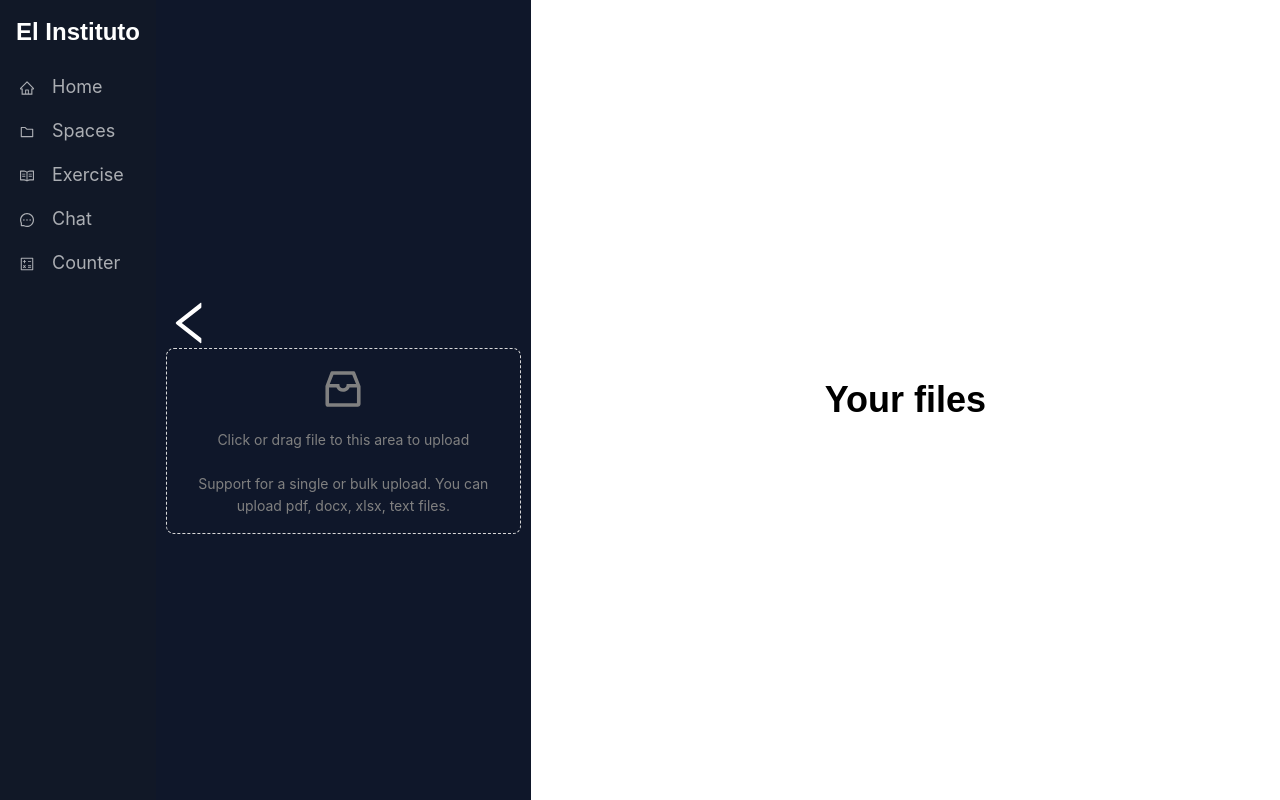
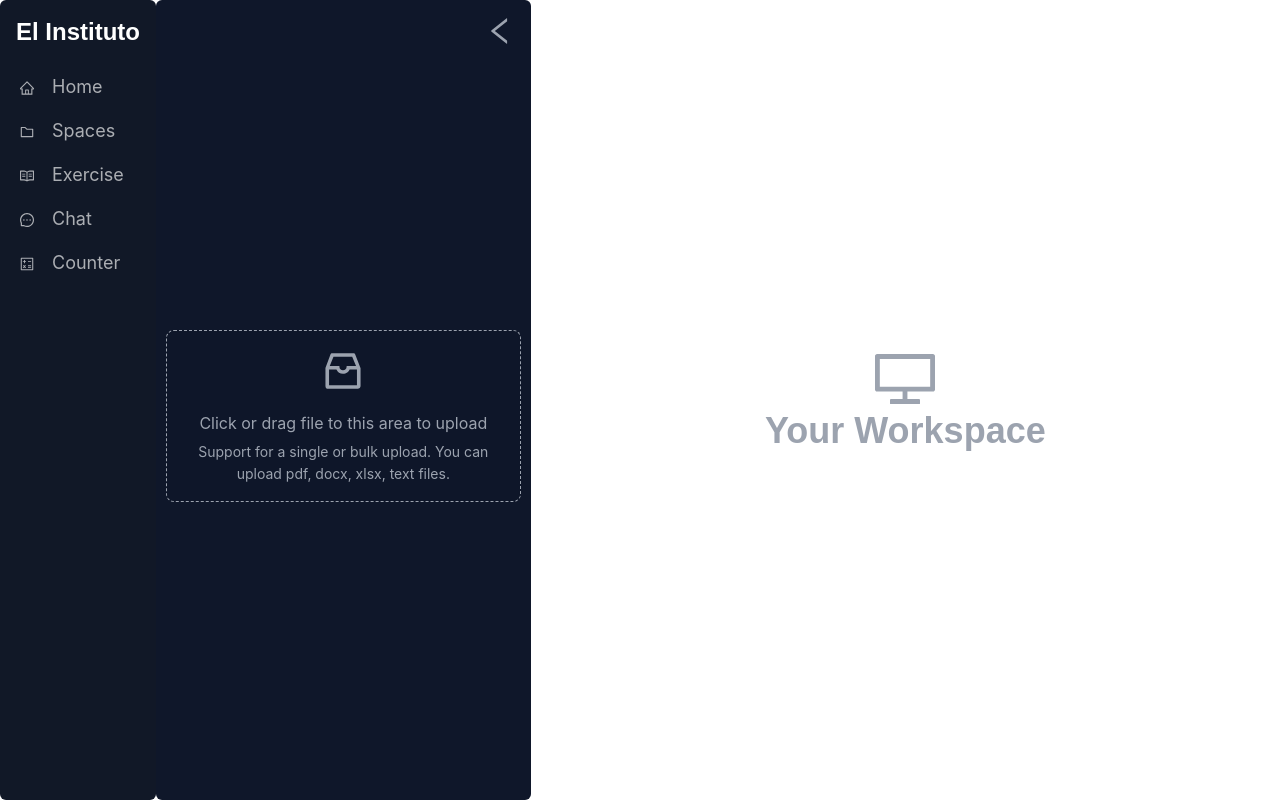
Before and after one commit to DominikTenerife/el-instituto, a Next.js app: page /spaces in a window 1280 px wide. Built offline with nearby package versions, Linux system fonts and the light colour scheme.

Commit message:
fine tuning right arrow visibility

```diff
--- a/src/app/spaces/page.tsx
+++ b/src/app/spaces/page.tsx
@@ -1,7 +1,8 @@
 // src/app/upload/page.tsx
 "use client";
 
-import { InboxOutlined, LeftOutlined } from '@ant-design/icons';
+import { useState } from 'react';
+import { InboxOutlined, LeftOutlined, RightOutlined, DesktopOutlined } from '@ant-design/icons';
 import { message, Upload } from 'antd';
 import type { UploadProps } from 'antd';
 
@@ -28,27 +29,51 @@ const draggerProps: UploadProps = {
 };
 
 export default function UploadPage() {
+  const [utilityBarVisible, setUtilityBarVisible] = useState(true);
+  const [widths, setWidths] = useState({ left: 'w-1/3', right: 'w-2/3' });
+  const [utilityBarDisplay, setUtilityBarDisplay] = useState('block');
+  const [rightArrowDisplay, setRightArrowDisplay] = useState('hidden');
+
+  const handleHideUtilityBar = () => {
+    setUtilityBarVisible(false);
+    setTimeout(() => {
+      setUtilityBarDisplay('hidden');
+      setWidths({ left: 'w-0', right: 'w-full' });
+      setRightArrowDisplay('block');
+    }, 1500); // 1.5 seconds to match the animation duration
+  };
+
+  const handleShowUtilityBar = () => {
+    setWidths({ left: 'w-1/3', right: 'w-2/3' });
+    setUtilityBarVisible(true);
+    setUtilityBarDisplay('block');
+    setRightArrowDisplay('hidden');
+  };
+
   return (
     <div className="flex min-h-screen w-full">
-
-      <div className="w-1/3 bg-slate-900 flex items-center justify-center relative slide-in">
+      <div className={`${widths.left} ${utilityBarDisplay} bg-slate-900 flex items-center justify-center rounded-md relative ${utilityBarVisible ? 'slide-in' : 'slide-out'}`}>
+        <div className= 'absolute top-4 right-4'  onClick={handleHideUtilityBar} title='Hide utility bar'>
+          <LeftOutlined className="text-gray-400 hover:text-white text-3xl cursor-pointer" />
+        </div>
         <div className="mt-8 w-full max-w-lg p-2.5">
-          <div>
-            <h1><LeftOutlined style={{color:"#fff", fontSize:"3rem"}} /></h1>
-          </div>
-          <Dragger {...draggerProps} style={{backgroundColor:"#0f172a"}} >
+          <Dragger {...draggerProps} className="custom-dragger">
             <p className="ant-upload-drag-icon">
-              <InboxOutlined style={{color:"grey"}} />
+              <InboxOutlined className="text-gray-400 hover:text-white text-3xl cursor-pointer" />
             </p>
-            <p style={{  color: 'grey' }} >Click or drag file to this area to upload</p> <br />
-            <p  style={{  color: 'grey' }}>
+            <p className="ant-upload-text">Click or drag file to this area to upload</p>
+            <p className="ant-upload-hint">
               Support for a single or bulk upload. You can upload pdf, docx, xlsx, text files.
             </p>
           </Dragger>
         </div>
       </div>
-      <div className="w-2/3 bg-transparent flex flex-col items-center justify-center">
-        <h1 className="text-black text-4xl font-bold">Your files</h1>
+      <div className={`${widths.right} bg-transparent flex flex-col items-center justify-center relative`}>
+        <div className={`absolute top-4 left-4 ${rightArrowDisplay}`} onClick={handleShowUtilityBar } title='Show utility bar'>
+          <RightOutlined className="text-gray-400 hover:text-black text-3xl cursor-pointer" />
+        </div>
+        <h1 className="text-gray-400 text-6xl font-bold"><DesktopOutlined/></h1>
+        <h1 className="text-gray-400 text-4xl font-bold">Your Workspace</h1>
       </div>
     </div>
   );
--- a/src/components/Navbar.tsx
+++ b/src/components/Navbar.tsx
@@ -62,7 +62,7 @@ const items: MenuItem[] = [
 
 export default function Navbar() {
   return (
-    <div className="h-screen w-100 bg-gray-900 relative z-50">
+    <div className="h-screen w-100 bg-gray-900 relative z-50 rounded-md">
       <div className="text-white text-2xl font-bold p-4">
         El Instituto
       </div>
--- a/src/styles/globals.css
+++ b/src/styles/globals.css
@@ -37,6 +37,45 @@ body {
   }
 }
 
+@keyframes slideOut {
+  from {
+    transform: translateX(0);
+  }
+  to {
+    transform: translateX(-100%);
+  }
+}
+
 .slide-in {
-  animation: slideIn 2s ease-out forwards;
+  animation: slideIn 1.5s ease-out forwards;
 }
+
+.slide-out {
+  animation: slideOut 1.5s ease-out forwards;
+}
+
+/* Custom styles for Dragger component */
+.custom-dragger .ant-upload-drag {
+  border-color: #9ca3af !important; /* Grey color */
+  color: #9ca3af !important; /* Grey color */
+}
+
+.custom-dragger .ant-upload-drag-icon > .anticon {
+  color: #9ca3af !important; /* Grey color */
+}
+
+.custom-dragger .ant-upload-text {
+  color: #9ca3af !important; /* Grey color */
+}
+
+.custom-dragger .ant-upload-hint {
+  color: #9ca3af !important; /* Grey color */
+}
+
+.custom-dragger:hover .ant-upload-drag,
+.custom-dragger:hover .ant-upload-drag-icon > .anticon,
+.custom-dragger:hover .ant-upload-text,
+.custom-dragger:hover .ant-upload-hint {
+  border-color: #ffffff !important; /* White color on hover */
+  color: #ffffff !important; /* White color on hover */
+}
```
